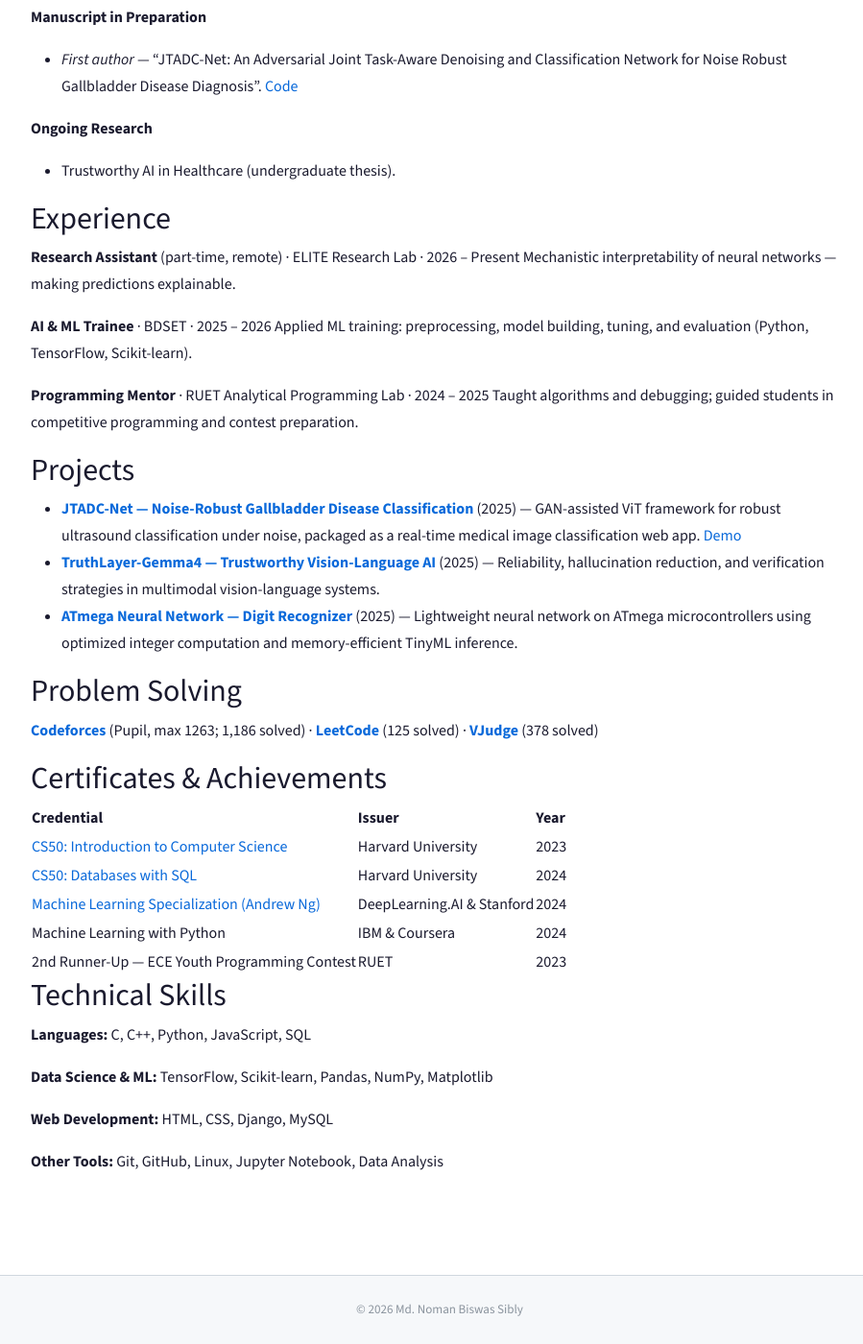
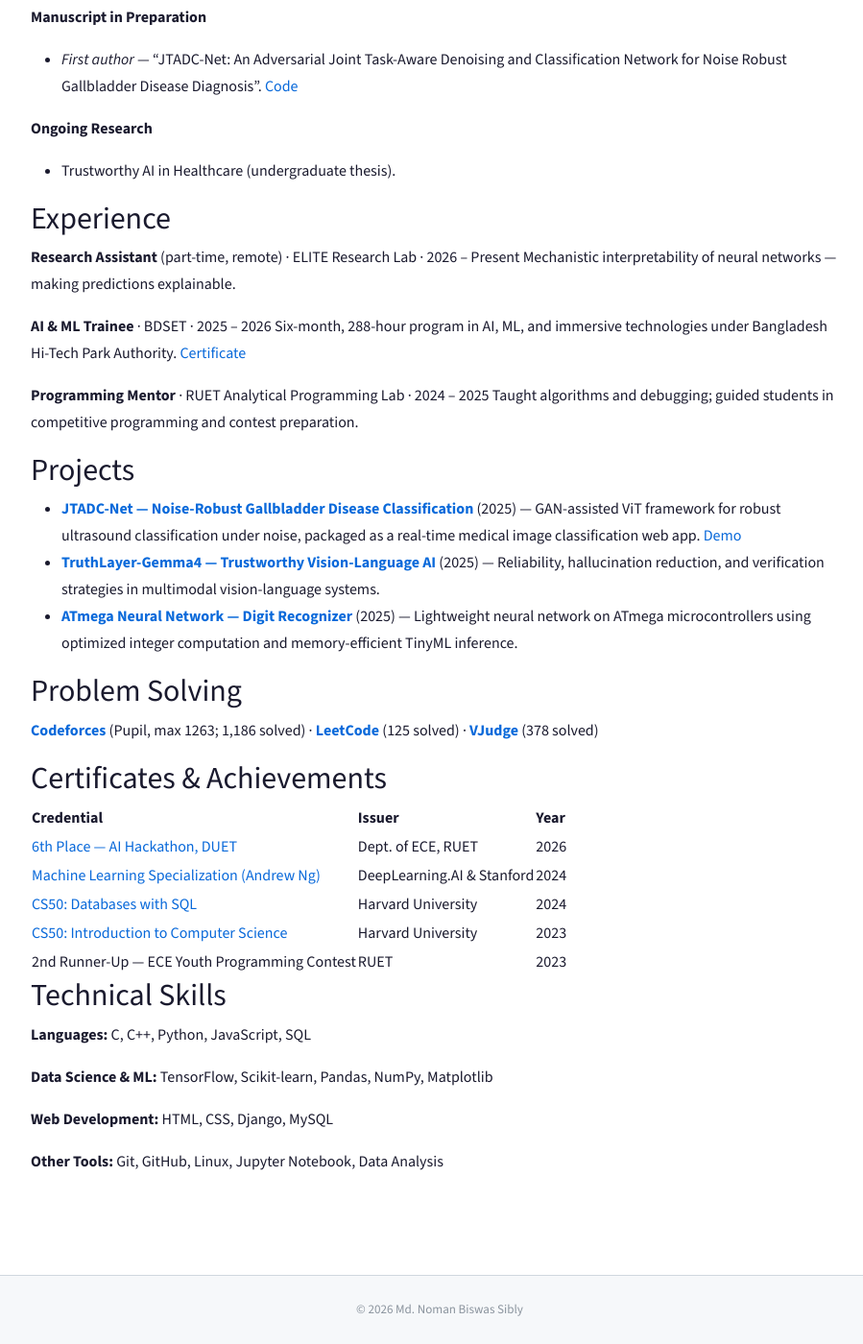
Before and after one commit to Md-Noman-Biswas/Md-Noman-Biswas.github.io, a Jekyll site: the page built from _pages/cv.md, in a window 1280 px wide and 1400 px high, scrolled down 1814 px. Shown: the whole window at 96% size, without its empty margins (182-1081 px from the left). Built offline with Jekyll 4.4.1, drawn with Linux system fonts in a browser that asks for light colours; a style sheet for code colours, icons or effects is not loaded.

Commit message:
Sync CV page with PDF: hackathon, BDSET certificate, drop IBM course

```diff
--- a/_pages/cv.md
+++ b/_pages/cv.md
@@ -78,8 +78,8 @@
 Mechanistic interpretability of neural networks — making predictions explainable.
 
 **AI & ML Trainee** &middot; BDSET &middot; 2025 – 2026
-Applied ML training: preprocessing, model building, tuning, and evaluation (Python, TensorFlow,
-Scikit-learn).
+Six-month, 288-hour program in AI, ML, and immersive technologies under Bangladesh Hi-Tech Park
+Authority. [Certificate](/assets/pdf/Md_Noman_Biswas_Sibly_BDSET_AI_Immersive_Tech.pdf)
 
 **Programming Mentor** &middot; RUET Analytical Programming Lab &middot; 2024 – 2025
 Taught algorithms and debugging; guided students in competitive programming and contest
@@ -107,10 +107,10 @@
 
 | Credential | Issuer | Year |
 |---|---|---|
+| [6th Place — AI Hackathon, DUET](/assets/pdf/Md_Noman_Biswas_Sibly_AI_Hackathon_DUET.pdf) | Dept. of ECE, RUET | 2026 |
+| [Machine Learning Specialization (Andrew Ng)](https://www.coursera.org/account/accomplishments/specialization/7B2Q06GDAO8B) | DeepLearning.AI & Stanford | 2024 |
+| [CS50: Databases with SQL](https://certificates.cs50.io/859d625e-0a1c-4953-86a7-ab123898c76d.pdf?size=letter) | Harvard University | 2024 |
 | [CS50: Introduction to Computer Science](https://certificates.cs50.io/20ea71f8-0bd7-4fee-99d2-d750d8bf2903.pdf?size=letter) | Harvard University | 2023 |
-| [CS50: Databases with SQL](https://certificates.cs50.io/859d625e-0a1c-4953-86a7-ab123898c76d.pdf?size=letter) | Harvard University | 2024 |
-| [Machine Learning Specialization (Andrew Ng)](https://www.coursera.org/account/accomplishments/specialization/7B2Q06GDAO8B) | DeepLearning.AI & Stanford | 2024 |
-| Machine Learning with Python | IBM & Coursera | 2024 |
 | 2nd Runner-Up — ECE Youth Programming Contest | RUET | 2023 |
 
 ## Technical Skills
```
